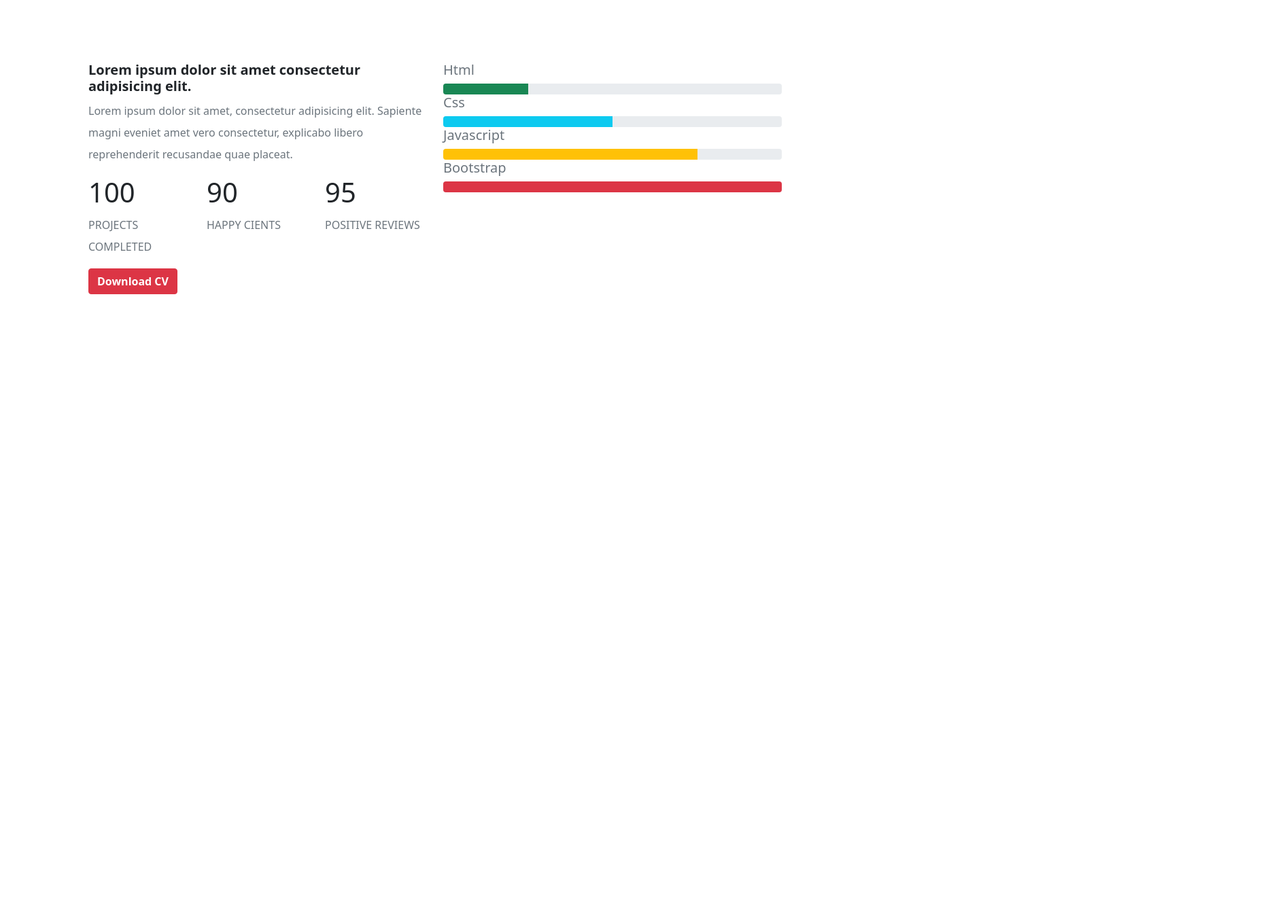
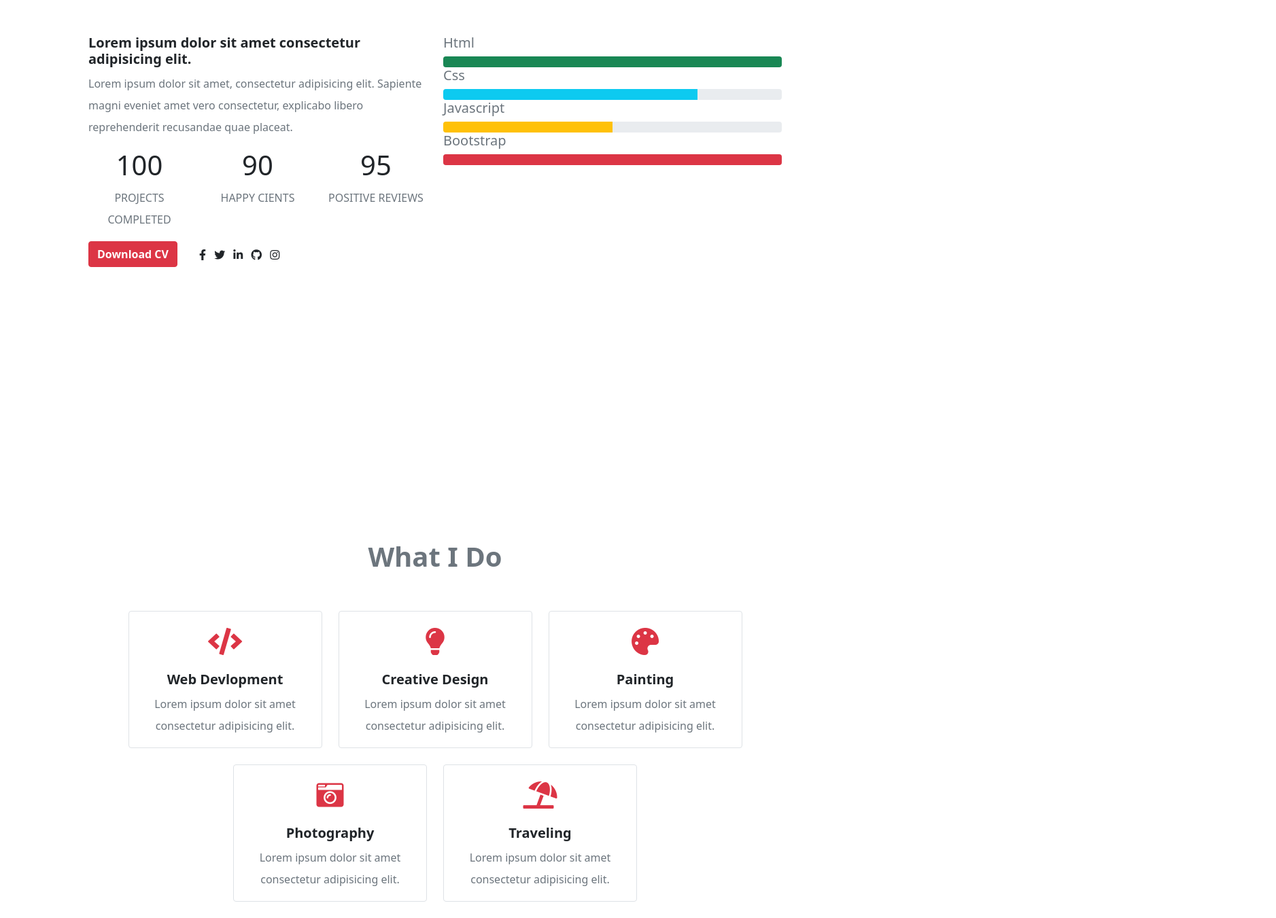
Before and after one commit to arif726/my-portfolio-website, a plain HTML site: page index.html in a window 1280 px wide. Shown: the part 949-2300 px from the top of the page at 68% size, 1877 px wide, since content can reach past the window. Before the commit the page ends 1430 px from the top, so only its background shows below. Drawn offline with Linux system fonts and the light colour scheme.

Commit message:
what i do add

```diff
--- a/index.html
+++ b/index.html
@@ -47,30 +47,33 @@
       <!-- Landing page start -->
       <section>
         <div
-          class="row min-vh-100 align-items-center justify-content-center my-5 lh-lg"
+          class="
+            row
+            min-vh-100
+            align-items-center
+            justify-content-center
+            my-5
+            lh-lg
+          "
         >
           <div class="col-md-6 order-md-1">
-            <div class="home-image">
+            <div class="home-image text-center">
               <img class="rounded-circle mw-100" src="img/profile.png" alt="" />
             </div>
           </div>
           <div class="col-md-6">
             <div class="home-text">
               <p class="text-muted fw-bold">Hello,I'm</p>
-              <h1 class="text-uppercase fs-1 fw-bold">
-                <span class="text-danger">Web</span> Devloper
+              <h1 class="text-uppercase fs-1 fw-bold text-danger">
+                Full Stack Devloper
               </h1>
-              <h5 class="fs-5 fw-bold">
-                Nasim Uddin <span class="text-danger">Arif</span>
-              </h5>
+              <h5 class="fs-4 my-4 fw-bold">Md. Nasim Uddin Arif</h5>
               <p class="text-muted">
                 Lorem ipsum dolor sit amet, consectetur adipisicing elit.
                 Sapiente magni eveniet amet vero consectetur, explicabo libero
                 reprehenderit recusandae quae placeat.
               </p>
-              <button class="btn btn-danger text-uppercase fw-bold">
-                Hire Me
-              </button>
+              <button class="btn btn-danger fw-bold">Hire Me</button>
             </div>
           </div>
         </div>
@@ -78,13 +81,13 @@
       <!-- Landing page end -->
 
       <!-- About Me start -->
-      <section>
-          <h1 class="fs-1 fw-bold text-center text-muted my-5">About Me</h1>
+      <section class="min-vh-100 align-items-center">
+        <h1 class="fs-1 fw-bold text-center text-muted mt-5">About Me</h1>
         <div class="row p-5 lh-lg">
           <div class="col-md-6">
             <div>
               <h5 class="fs-5 fw-bold">
-                Lorem ipsum dolor sit amet consectetur adipisicing elit.</span>
+                Lorem ipsum dolor sit amet consectetur adipisicing elit.
               </h5>
               <p class="text-muted">
                 Lorem ipsum dolor sit amet, consectetur adipisicing elit.
@@ -94,41 +97,143 @@
             </div>
             <div class="row">
               <div class="col-md-4">
-                <h1>100</h1>
-                <p class="text-muted text-uppercase">Projects Completed</p>
+                <h1 class="text-center">100</h1>
+                <p class="text-muted text-uppercase text-center">
+                  Projects Completed
+                </p>
               </div>
               <div class="col-md-4">
-                <h1>90</h1>
-                <p class="text-muted text-uppercase">Happy Cients</p>
+                <h1 class="text-center">90</h1>
+                <p class="text-muted text-uppercase text-center">
+                  Happy Cients
+                </p>
               </div>
               <div class="col-md-4">
-                <h1>95</h1>
-                <p class="text-muted text-uppercase">Positive reviews</p>
+                <h1 class="text-center">95</h1>
+                <p class="text-muted text-uppercase text-center">
+                  Positive reviews
+                </p>
               </div>
             </div>
+            <div class="d-flex">
+              <div>
                 <button class="btn btn-danger fw-bold">Download CV</button>
               </div>
+              <div class="my-1 mx-4">
+                <i class="fab fa-facebook-f ps-2"></i>
+                <i class="fab fa-twitter ps-2"></i>
+                <i class="fab fa-linkedin-in ps-2"></i>
+                <i class="fab fa-github ps-2"></i>
+                <i class="fab fa-instagram ps-2"></i>
+              </div>
+            </div>
+          </div>
+          <!-- Progress Bar start -->
           <div class="col-md-6">
             <h5 class="text-muted">Html</h5>
             <div class="progress">
-  <div class="progress-bar bg-success" role="progressbar" style="width: 25%" aria-valuenow="25" aria-valuemin="0" aria-valuemax="100"></div>
+              <div
+                class="progress-bar bg-success"
+                role="progressbar"
+                style="width: 100%"
+                aria-valuenow="100"
+                aria-valuemin="0"
+                aria-valuemax="100"
+              ></div>
             </div>
             <h5 class="text-muted">Css</h5>
             <div class="progress">
-  <div class="progress-bar bg-info" role="progressbar" style="width: 50%" aria-valuenow="50" aria-valuemin="0" aria-valuemax="100"></div>
+              <div
+                class="progress-bar bg-info"
+                role="progressbar"
+                style="width: 75%"
+                aria-valuenow="75"
+                aria-valuemin="0"
+                aria-valuemax="100"
+              ></div>
             </div>
             <h5 class="text-muted">Javascript</h5>
             <div class="progress">
-  <div class="progress-bar bg-warning" role="progressbar" style="width: 75%" aria-valuenow="75" aria-valuemin="0" aria-valuemax="100"></div>
+              <div
+                class="progress-bar bg-warning"
+                role="progressbar"
+                style="width: 50%"
+                aria-valuenow="50"
+                aria-valuemin="0"
+                aria-valuemax="100"
+              ></div>
             </div>
             <h5 class="text-muted">Bootstrap</h5>
             <div class="progress">
-  <div class="progress-bar bg-danger" role="progressbar" style="width: 100%" aria-valuenow="100" aria-valuemin="0" aria-valuemax="100"></div>
+              <div
+                class="progress-bar bg-danger"
+                role="progressbar"
+                style="width: 100%"
+                aria-valuenow="100"
+                aria-valuemin="0"
+                aria-valuemax="100"
+              ></div>
             </div>
+          </div>
+          <!-- Progress Bar start -->
+        </div>
+      </section>
+      <!-- About Me End -->
+
+      <!-- What I Do Start -->
+      <section class="min-vh-100">
+        <h1 class="fs-1 fw-bold text-center text-muted py-5">What I Do</h1>
+        <div class="row justify-content-center gap-4 lh-lg">
+          <div class="col-lg-3 border text-center rounded">
+            <i class="fas fa-code text-danger fs-1 my-4"></i>
+            <h5 class="fw-bold">Web Devlopment</h5>
+            <p class="text-muted">
+              Lorem ipsum dolor sit amet consectetur adipisicing elit.
+            </p>
+          </div>
+          <div class="col-lg-3 border text-center rounded">
+            <i class="fas fa-lightbulb text-danger fs-1 my-4"></i>
+            <h5 class="fw-bold">Creative Design</h5>
+            <p class="text-muted">
+              Lorem ipsum dolor sit amet consectetur adipisicing elit.
+            </p>
+          </div>
+          <div class="col-lg-3 border text-center rounded">
+            <i class="fas fa-palette text-danger fs-1 my-4"></i>
+            <h5 class="fw-bold">Painting</h5>
+            <p class="text-muted">
+              Lorem ipsum dolor sit amet consectetur adipisicing elit.
+            </p>
+          </div>
+          <div class="col-lg-3 border text-center rounded">
+            <i class="fas fa-camera-retro text-danger fs-1 my-4"></i>
+            <h5 class="fw-bold">Photography</h5>
+            <p class="text-muted">
+              Lorem ipsum dolor sit amet consectetur adipisicing elit.
+            </p>
+          </div>
+          <div class="col-lg-3 border text-center rounded">
+            <i class="fas fa-umbrella-beach text-danger fs-1 my-4"></i>
+            <h5 class="fw-bold">Traveling</h5>
+            <p class="text-muted">
+              Lorem ipsum dolor sit amet consectetur adipisicing elit.
+            </p>
           </div>
         </div>
       </section>
-      <!-- About Me End -->
+      <!-- What I Do End -->
+
+      <!-- Latest Work Start -->
+      <section>
+        <h1 class="fs-1 fw-bold text-center text-muted py-5">What I Do</h1>
+        <div class="row justify-content-center gap-4 lh-lg">
+          <div class="col-lg-3 border text-center rounded">
+            <img src="img/portfolio/1.jpg" alt="" />
+
+          </div>
+        </div>
+      </section>
+      <!-- Latest Work End -->
     </main>
 
     <script src="js/bootstrap.bundle.min.js"></script>
```
Lines whose indentation alone changed are shown as unchanged.
